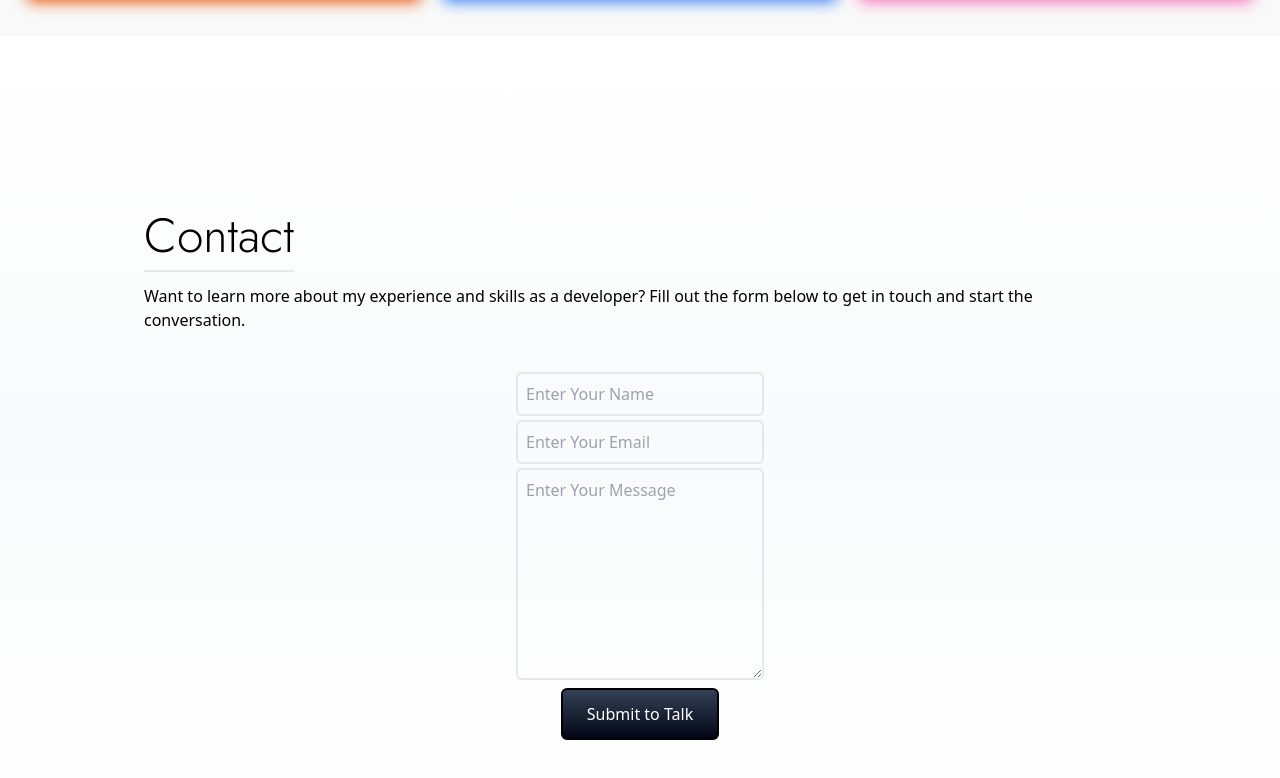
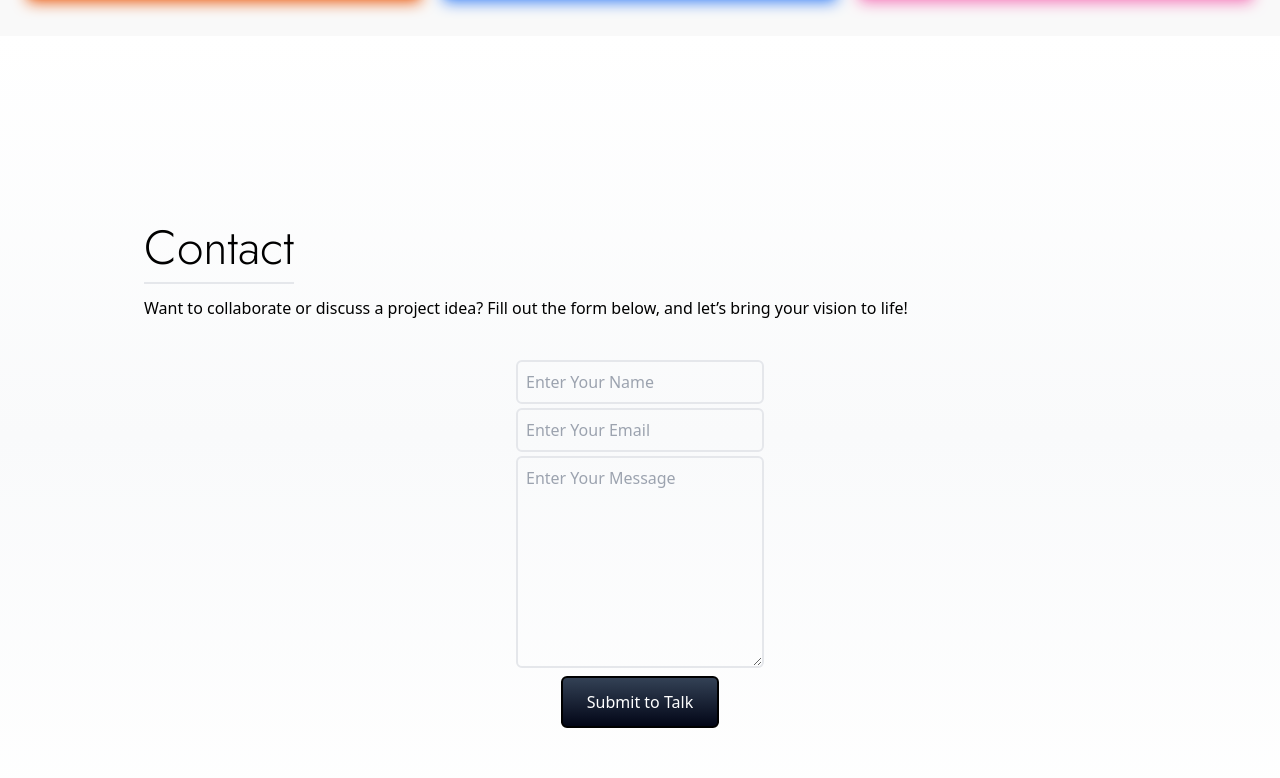
Before and after one commit to tgulu/Portfolio, a React (Create React App) app: page / in a window 1280 px wide. Shown: the part 1564-2342 px from the top of the page. Built offline with nearby package versions, Linux system fonts and the light colour scheme; a web font is replaced by a local one.

Commit message:
change contact paragraph

```diff
--- a/src/components/Contact.jsx
+++ b/src/components/Contact.jsx
@@ -13,8 +13,8 @@ const Contact = () => {
           </p>
 
           <p className="py-2">
-            Want to learn more about my experience and skills as a developer?
-            Fill out the form below to get in touch and start the conversation.
+            Want to collaborate or discuss a project idea? Fill out the form
+            below, and let’s bring your vision to life!
           </p>
         </div>
         <div className="flex justify-center items-center">
```
